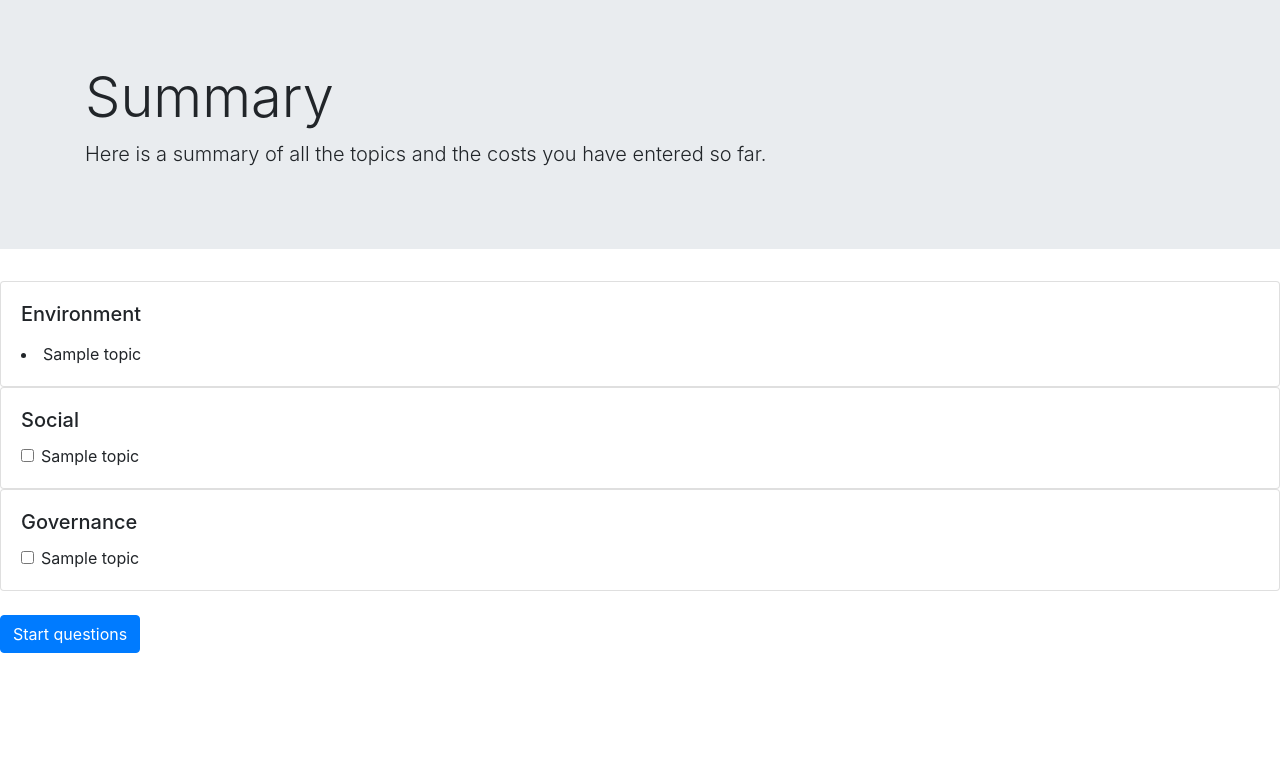
After one commit to henrietta-k/flask, a Flask app: template templates/start-questions.html in a window 1280 px wide. The commit adds this page. Shown: the top 783 px of the page. Run offline with Flask 3, Linux system fonts and the light colour scheme; the template is opened without the code that fills it: most values are stand-ins (such as "Sample title", 1, 10 or a date in 2020); some libraries are stand-ins or nearby versions.

Commit message:
Still trying to fix the next question part

```diff
--- a/app.py
+++ b/app.py
@@ -26,6 +26,7 @@ int_id = 1
 #For each subsequent question
 @app.route('/question/<int:id>', methods=["POST"])
 def question(id):
+    #TODO: problem is that the next_question here is not matching up wtih what is being fed into teh program
     print("Here is the next question: ", ext_tracker.next_question())
     print("Curr heaps: ", ext_tracker.e_curr_heap, ext_tracker.s_curr_heap, ext_tracker.g_curr_heap)
     if ext_tracker.next_question():
--- /dev/null
+++ b/templates/start-questions.html
@@ -0,0 +1,69 @@
+<head>
+    <link rel="stylesheet" href="https://cdn.jsdelivr.net/npm/bootstrap@4.0.0/dist/css/bootstrap.min.css" integrity="sha384-Gn5384xqQ1aoWXA+058RXPxPg6fy4IWvTNh0E263XmFcJlSAwiGgFAW/dAiS6JXm" crossorigin="anonymous">
+</head>
+
+<body>
+    <!--Instructions-->
+    <div class="jumbotron jumbotron-fluid">
+        <div class="container">
+          <h1 class="display-4"> Summary</h1>
+          <p class="lead">Here is a summary of all the topics and the costs you have entered so far.</p>
+        </div>
+      </div>
+
+      <!--Answering the question-->
+    <form action="/question/1" method="POST">
+        <div class="card-group">
+
+        <!--Environmental topics-->
+        <div class="card">
+            <div class="card-body">
+              <h5 class="card-title">Environment</h5>
+              {% for topic in environment %}
+              <p class="card-text">
+                <li>{{ topic }}</li>
+              </div>
+              {% endfor %}
+            </div>
+          </div>
+
+          <!--Social topics-->
+          <div class="card">
+            <div class="card-body">
+              <h5 class="card-title">Social</h5>
+              {% for topic in social %}
+              <div class="form-check">
+                <input class="form-check-input" type="checkbox" value={{topic}} id="defaultCheck1" name="s">
+                <label class="form-check-label" for="defaultCheck1">
+                  {{ topic }}
+                </label>
+              </div>
+              {% endfor %}
+            </div>
+          </div>
+
+          <!--Governance topics-->
+          <div class="card">
+            <div class="card-body">
+              <h5 class="card-title">Governance</h5>
+              {% for topic in governance %}
+              <div class="form-check">
+                <input class="form-check-input" type="checkbox" value={{topic}} id="defaultCheck1" name="g">
+                <label class="form-check-label" for="defaultCheck1">
+                  {{ topic }}
+                </label>
+              </div>
+              {% endfor %}
+            </div>
+          </div>
+        </div>
+
+        <!--Move on to next question-->
+    </br>
+        <button type="submit" class="btn btn-primary">Start questions</button>
+        </form>
+
+    <script src="https://code.jquery.com/jquery-3.2.1.slim.min.js" integrity="sha384-KJ3o2DKtIkvYIK3UENzmM7KCkRr/rE9/Qpg6aAZGJwFDMVNA/GpGFF93hXpG5KkN" crossorigin="anonymous"></script>
+    <script src="https://cdn.jsdelivr.net/npm/popper.js@1.12.9/dist/umd/popper.min.js" integrity="sha384-ApNbgh9B+Y1QKtv3Rn7W3mgPxhU9K/ScQsAP7hUibX39j7fakFPskvXusvfa0b4Q" crossorigin="anonymous"></script>
+    <script src="https://cdn.jsdelivr.net/npm/bootstrap@4.0.0/dist/js/bootstrap.min.js" integrity="sha384-JZR6Spejh4U02d8jOt6vLEHfe/JQGiRRSQQxSfFWpi1MquVdAyjUar5+76PVCmYl" crossorigin="anonymous"></script>
+</body>
```
Also changed, not shown: templates/costs.html (line endings or trailing spaces).
